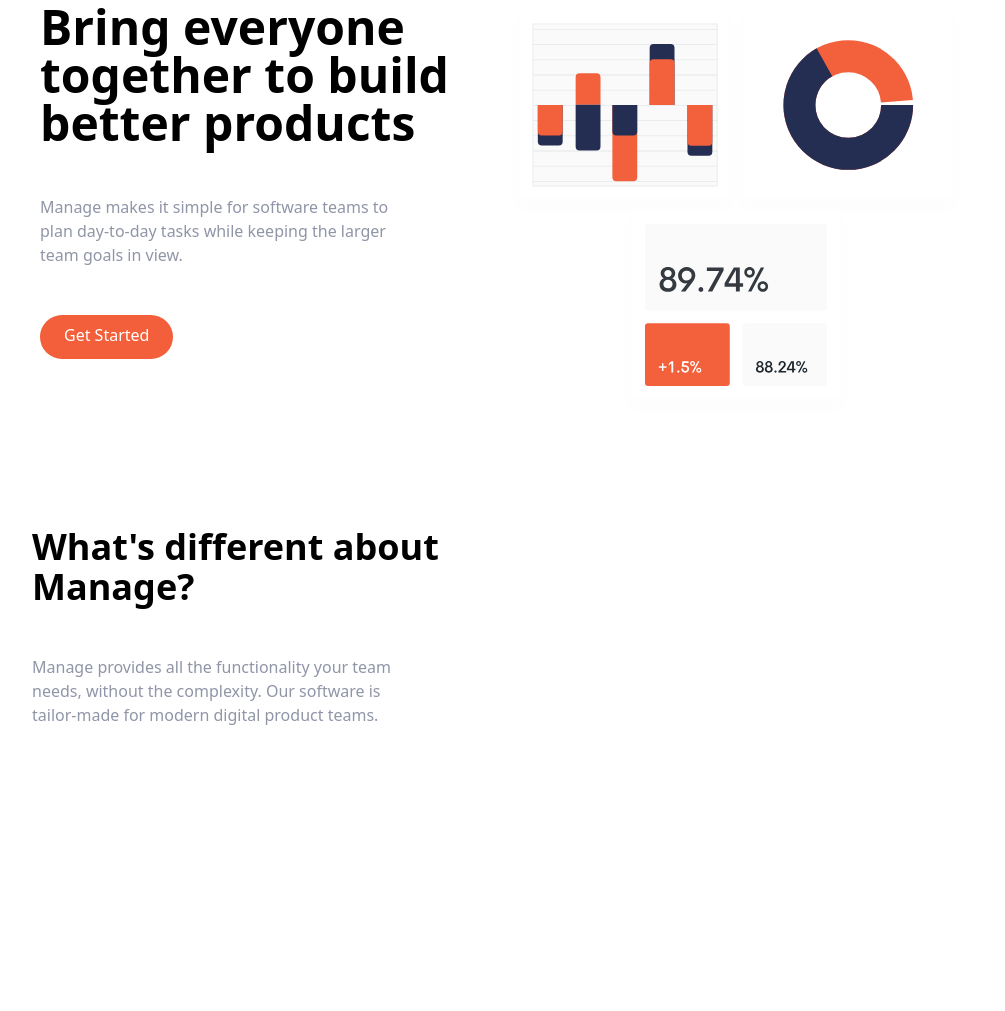
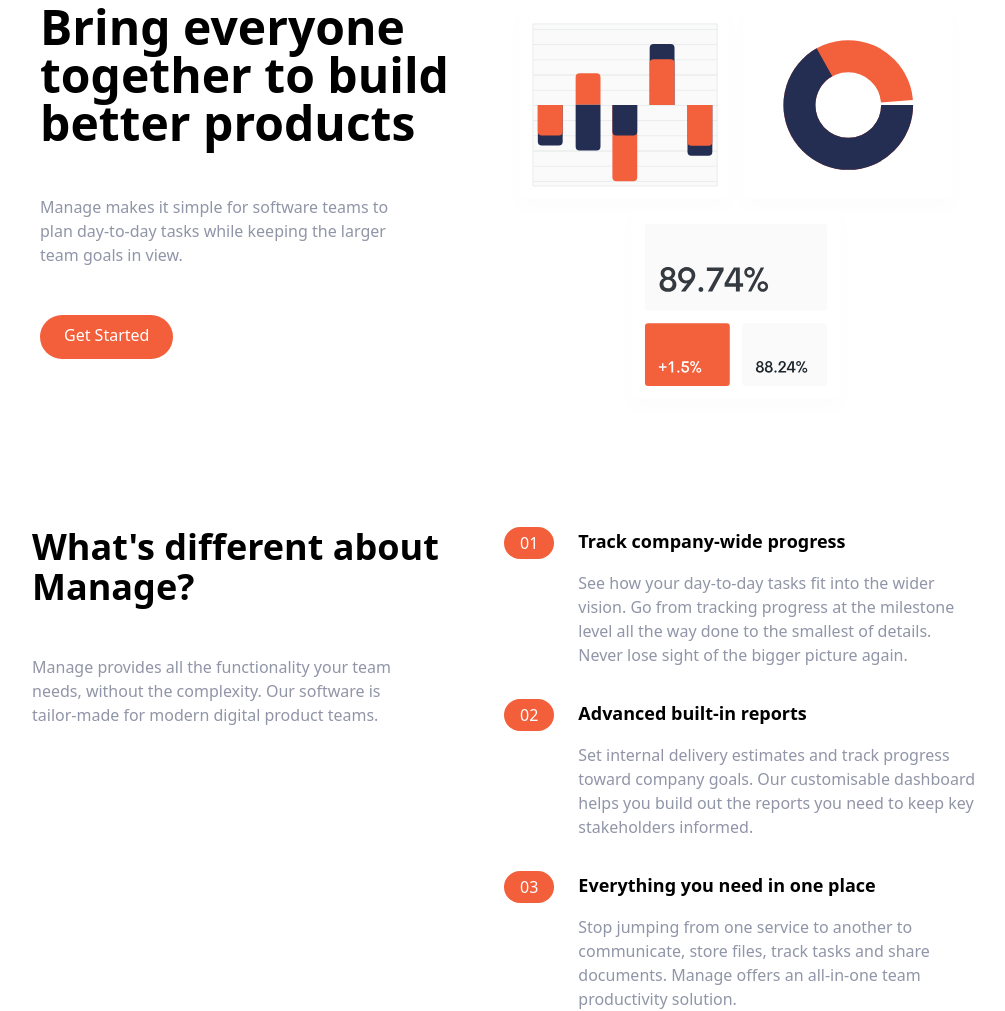
Before and after one commit to cuygur/tailwind-manage-landing, a plain HTML site: page index.html in a window 1280 px wide. Shown: the part 129-1140 px from the top of the page, without its empty margins (136-1141 px from the left). Before the commit the page ends 856 px from the top, so only its background shows below. Drawn offline with Linux system fonts and the light colour scheme.

Commit message:
finish feature section

```diff
--- a/index.html
+++ b/index.html
@@ -63,7 +63,7 @@
         </div>
       </div>
     </section>
-    <!-- Features section -->
+    <!-- Features Section -->
     <section id="features">
       <!-- Flex container -->
       <div
@@ -80,5 +80,101 @@
             teams.
           </p>
         </div>
+
+        <!-- Numbered List -->
+        <div class="flex flex-col space-y-8 md:w-1/2">
+          <!-- List Item 1 -->
+          <div
+            class="flex flex-col space-y-3 md:space-y-0 md:space-x-6 md:flex-row"
+          >
+            <!-- Heading -->
+            <div class="rounded-l-full bg-brightRedSupLight md:bg-transparent">
+              <div class="flex items-center space-x-2">
+                <div
+                  class="px-4 py-2 text-white rounded-full md:py-1 bg-brightRed"
+                >
+                  01
+                </div>
+                <h3 class="text-base font-bold md:mb-4 md:hidden">
+                  Track company-wide progress
+                </h3>
+              </div>
+            </div>
+
+            <div>
+              <h3 class="hidden mb-4 text-lg font-bold md:block">
+                Track company-wide progress
+              </h3>
+              <p class="text-darkGrayishBlue">
+                See how your day-to-day tasks fit into the wider vision. Go from
+                tracking progress at the milestone level all the way done to the
+                smallest of details. Never lose sight of the bigger picture
+                again.
+              </p>
+            </div>
+          </div>
+
+          <!-- List Item 2 -->
+          <div
+            class="flex flex-col space-y-3 md:space-y-0 md:space-x-6 md:flex-row"
+          >
+            <!-- Heading -->
+            <div class="rounded-l-full bg-brightRedSupLight md:bg-transparent">
+              <div class="flex items-center space-x-2">
+                <div
+                  class="px-4 py-2 text-white rounded-full md:py-1 bg-brightRed"
+                >
+                  02
+                </div>
+                <h3 class="text-base font-bold md:mb-4 md:hidden">
+                  Advanced built-in reports
+                </h3>
+              </div>
+            </div>
+
+            <div>
+              <h3 class="hidden mb-4 text-lg font-bold md:block">
+                Advanced built-in reports
+              </h3>
+              <p class="text-darkGrayishBlue">
+                Set internal delivery estimates and track progress toward
+                company goals. Our customisable dashboard helps you build out
+                the reports you need to keep key stakeholders informed.
+              </p>
+            </div>
+          </div>
+
+          <!-- List Item 3 -->
+          <div
+            class="flex flex-col space-y-3 md:space-y-0 md:space-x-6 md:flex-row"
+          >
+            <!-- Heading -->
+            <div class="rounded-l-full bg-brightRedSupLight md:bg-transparent">
+              <div class="flex items-center space-x-2">
+                <div
+                  class="px-4 py-2 text-white rounded-full md:py-1 bg-brightRed"
+                >
+                  03
+                </div>
+                <h3 class="text-base font-bold md:mb-4 md:hidden">
+                  Everything you need in one place
+                </h3>
+              </div>
+            </div>
+
+            <div>
+              <h3 class="hidden mb-4 text-lg font-bold md:block">
+                Everything you need in one place
+              </h3>
+              <p class="text-darkGrayishBlue">
+                Stop jumping from one service to another to communicate, store
+                files, track tasks and share documents. Manage offers an
+                all-in-one team productivity solution.
+              </p>
+            </div>
+          </div>
+        </div>
+      </div>
+    </section>
   </body>
 </html>
```
Also changed, not shown: css/main.css.
